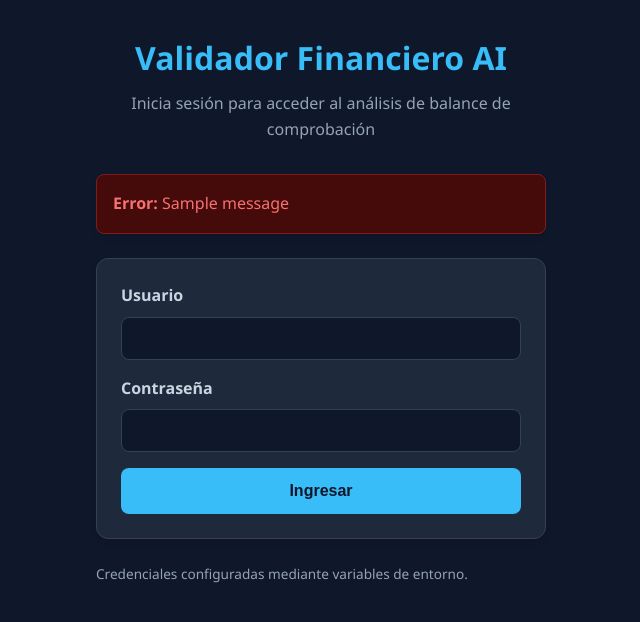
After one commit to Marcia1982/Balancedecomprobacion, a Flask app: page /login in a window 1280 px wide. The commit adds this page. Shown: the top 622 px of the page, without its empty margins (319-959 px from the left). Run offline with Flask 3, Linux system fonts and the light colour scheme; one stand-in notice (Sample message) is shown.

Commit message:
Login con usuario administrador por variables de entorno

```diff
--- a/app/controllers/balance_controller.py
+++ b/app/controllers/balance_controller.py
@@ -2,10 +2,12 @@
 
 import os
 import tempfile
-from flask import Blueprint, render_template, request, current_app
+import hmac
+from flask import Blueprint, render_template, request, session, redirect, url_for, flash
 
 from app.services.finanzas_service import leer_y_procesar_balance
 from app.services.ia_service import generar_informe_ia
+from app.auth import login_requerido, verificar_credenciales
 
 balance_bp = Blueprint("balance", __name__)
 
@@ -13,13 +15,47 @@ balance_bp = Blueprint("balance", __name__)
 ARCHIVO_POR_DEFECTO = os.path.join("INSUMOS", "balance_comprobacion.xlsx")
 
 
+# --- Autenticación ---
+
+@balance_bp.route("/login", methods=["GET"])
+def login():
+    """Pantalla de login: formulario con usuario y contraseña."""
+    return render_template("login.html")
+
+
+@balance_bp.route("/login", methods=["POST"])
+def login_post():
+    """Procesa el login: compara con APP_USUARIO y APP_CLAVE de forma segura."""
+    usuario = request.form.get("usuario", "")
+    clave = request.form.get("clave", "")
+
+    if verificar_credenciales(usuario, clave):
+        session["usuario_autenticado"] = True
+        session.permanent = True  # expira según PERMANENT_SESSION_LIFETIME
+        return redirect(url_for("balance.index"))
+
+    flash("Usuario o contraseña incorrectos", "error")
+    return render_template("login.html")
+
+
+@balance_bp.route("/salir")
+def salir():
+    """Borra la sesión y redirige al login."""
+    session.pop("usuario_autenticado", None)
+    return redirect(url_for("balance.login"))
+
+
+# --- Rutas protegidas ---
+
 @balance_bp.route("/", methods=["GET"])
+@login_requerido
 def index():
     """Pantalla principal: formulario para subir el Balance de Comprobación."""
     return render_template("index.html")
 
 
 @balance_bp.route("/procesar", methods=["POST"])
+@login_requerido
 def procesar():
     """Recibe el Excel, aplica reglas de negocio y genera el informe de IA."""
     archivo = request.files.get("archivo_excel")
--- a/app/main.py
+++ b/app/main.py
@@ -2,18 +2,36 @@
 
 import os
 import sys
+from datetime import timedelta
 
 # Asegurar que el directorio raíz esté en el path para importar el paquete app
 sys.path.insert(0, os.path.dirname(os.path.dirname(os.path.abspath(__file__))))
 
+from dotenv import load_dotenv
 from flask import Flask
 
+# Cargar variables de entorno desde .env
+load_dotenv()
+
 from app.controllers.balance_controller import balance_bp
+from app.auth import verificar_variables_entorno
 
 
 def crear_app() -> Flask:
     app = Flask(__name__)
-    app.secret_key = os.environ.get("FLASK_SECRET_KEY", "dev-secret-key-cambiar-en-produccion")
+
+    # Verificar que existan las variables de entorno requeridas
+    faltantes = verificar_variables_entorno()
+    if faltantes:
+        nombres = ", ".join(faltantes)
+        print(f"Faltan variables de entorno: {nombres}")
+        # La app sigue arrancando pero las rutas protegidas no dejarán entrar
+
+    app.secret_key = os.environ.get("SECRET_KEY")
+
+    # Sesión expira a las 8 horas
+    app.permanent_session_lifetime = timedelta(hours=8)
+
     app.register_blueprint(balance_bp)
     return app
 
--- a/app/templates/index.html
+++ b/app/templates/index.html
@@ -54,6 +54,7 @@
         </div>
 
         <p style="margin-top:1rem;"><a href="/" class="btn">&larr; Volver</a></p>
+        <a href="/salir" class="btn" style="background:#f87171;color:#0f172a;border-bottom:1px solid #f87171;">Salir</a>
     </div>
 </body>
 </html>
--- /dev/null
+++ b/app/templates/login.html
@@ -0,0 +1,52 @@
+<!DOCTYPE html>
+<html lang="es">
+<head>
+    <meta charset="UTF-8">
+    <meta name="viewport" content="width=device-width, initial-scale=1.0">
+    <title>Iniciar Sesión - Validador Financiero AI</title>
+    <style>
+        * { box-sizing: border-box; margin: 0; padding: 0; }
+        body { font-family: 'Segoe UI', Tahoma, Geneva, Verdana, sans-serif; background: #0f172a; color: #e2e8f0; line-height: 1.6; padding: 2rem; }
+        .container { max-width: 450px; margin: 0 auto; }
+        header { text-align: center; margin-bottom: 2rem; }
+        h1 { color: #38bdf8; margin-bottom: 0.5rem; }
+        p.subtitulo { color: #94a3b8; }
+        .card { background: #1e293b; border: 1px solid #334155; border-radius: 0.75rem; padding: 1.5rem; margin-bottom: 1.5rem; box-shadow: 0 4px 6px -1px rgba(0,0,0,0.1); }
+        label { display: block; margin-bottom: 0.5rem; color: #cbd5e1; font-weight: 600; }
+        input[type="text"], input[type="password"] { width: 100%; padding: 0.75rem; background: #0f172a; border: 1px solid #334155; border-radius: 0.5rem; color: #e2e8f0; font-size: 0.95rem; margin-bottom: 1rem; }
+        input[type="text"]:focus, input[type="password"]:focus { border-color: #38bdf8; outline: none; }
+        button { width: 100%; padding: 0.875rem; background: #38bdf8; color: #0f172a; border: none; border-radius: 0.5rem; font-weight: 700; font-size: 1rem; cursor: pointer; }
+        button:hover { background: #7dd3fc; }
+        .error { color: #f87171; background: #450a0a; border: 1px solid #7f1d1d; padding: 1rem; border-radius: 0.5rem; margin-top: 1rem; }
+        .pista { font-size: 0.85rem; color: #94a3b8; margin-top: 0.25rem; }
+    </style>
+</head>
+<body>
+    <div class="container">
+        <header>
+            <h1>Validador Financiero AI</h1>
+            <p class="subtitulo">Inicia sesión para acceder al análisis de balance de comprobación</p>
+        </header>
+
+        {% with mensajes = get_flashed_messages(category_filter=["error"]) %}
+        {% if mensajes %}
+        <div class="card error"><strong>Error:</strong> {{ mensajes[0] }}</div>
+        {% endif %}
+        {% endwith %}
+
+        <div class="card">
+            <form action="/login" method="post">
+                <label for="usuario">Usuario</label>
+                <input type="text" name="usuario" id="usuario" required>
+
+                <label for="clave">Contraseña</label>
+                <input type="password" name="clave" id="clave" required>
+
+                <button type="submit">Ingresar</button>
+            </form>
+        </div>
+
+        <p class="pista">Credenciales configuradas mediante variables de entorno.</p>
+    </div>
+</body>
+</html>
--- a/app/templates/resultado.html
+++ b/app/templates/resultado.html
@@ -149,6 +149,7 @@
         </div>
 
         <p><a href="/" class="btn">&larr; Procesar otro archivo</a></p>
+        <a href="/salir" class="btn" style="background:#f87171;color:#0f172a;border-bottom:1px solid #f87171;">Salir</a>
     </div>
 
     <script>
--- a/requirements.txt
+++ b/requirements.txt
@@ -4,3 +4,4 @@ openai
 pandas
 openpyxl
 numpy
+gunicorn
```
Also changed, not shown: app/auth.py (added, +53 -0 lines), tests/conftest.py (+11 -0 lines), tests/test_login.py (added, +49 -0 lines), 1 other file.
